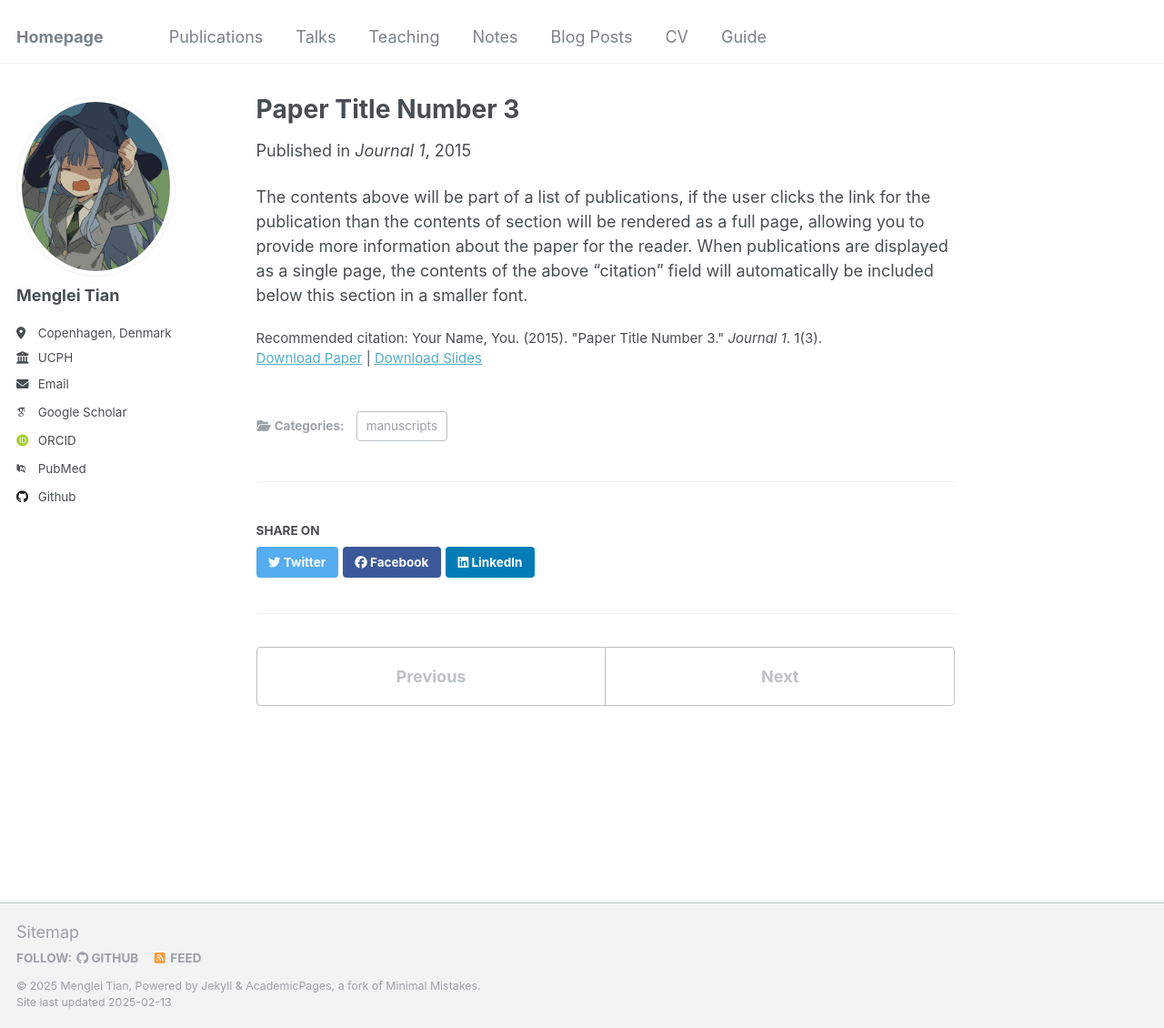
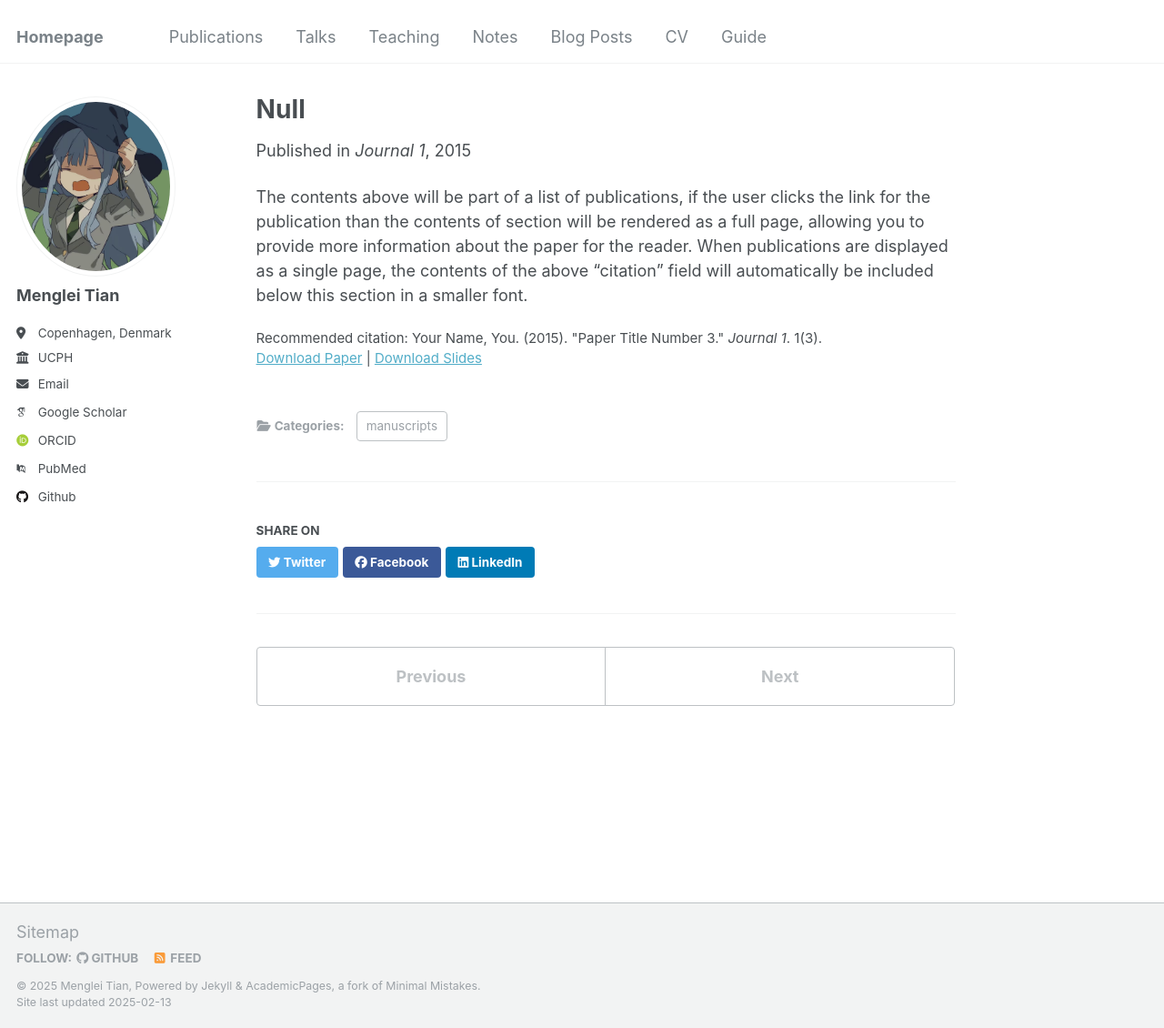
Before and after one commit to Corvus-coronoides/Menglei-Tian.github.io, a Jekyll site: the page built from _publications/2015-10-01-paper-title-number-3.md, in a window 1280 px wide and 1130 px high. Shown: the whole window at 91% size. Built offline with Jekyll 4.4.1, drawn with Linux system fonts in a browser that asks for light colours; some web fonts are replaced.

Commit message:
Update 2015-10-01-paper-title-number-3.md

```diff
--- a/_publications/2015-10-01-paper-title-number-3.md
+++ b/_publications/2015-10-01-paper-title-number-3.md
@@ -1,5 +1,5 @@
 ---
-title: "Paper Title Number 3"
+title: "Null"
 collection: publications
 category: manuscripts
 permalink: /publication/2015-10-01-paper-title-number-3
```
